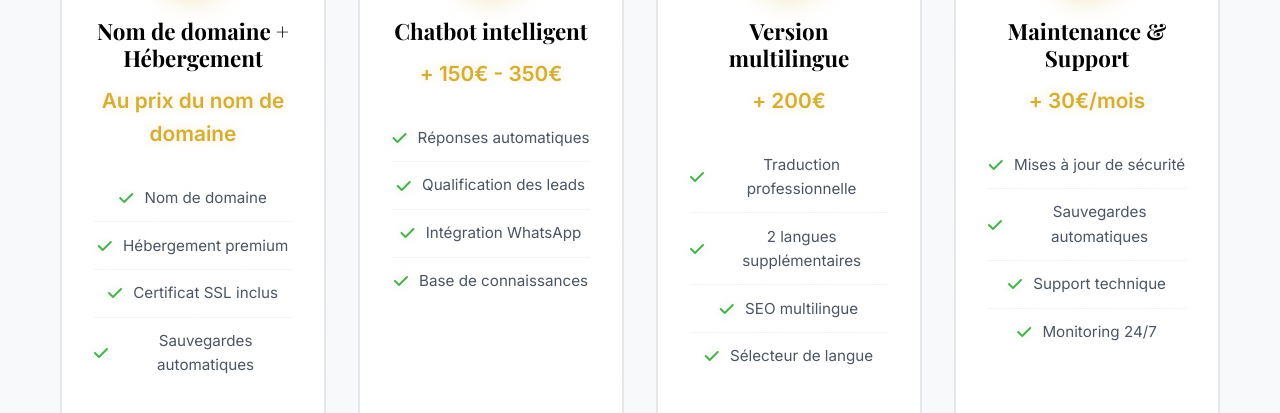
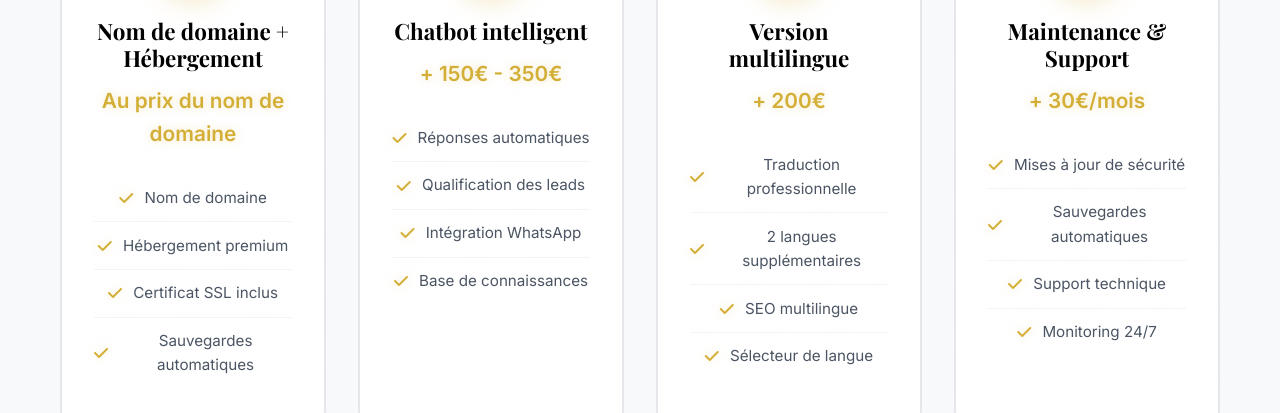
Before and after one commit to EnzoRG2/onyx-web, a website: page index.html in a window 1280 px wide. Shown: the part 5300-5713 px from the top of the page. Drawn offline with nearby package versions, Linux system fonts and the light colour scheme.

Commit message:
Change option cards checkmarks from green to golden

```diff
--- a/styles.css
+++ b/styles.css
@@ -607,9 +607,9 @@ h1, h2, h3, h4, h5, h6 {
 }
 
 .option-features i {
-    color: #4CAF50;
+    color: #D4AF37;
     font-size: 1rem;
-    filter: drop-shadow(0 0 5px rgba(76, 175, 80, 0.3));
+    filter: drop-shadow(0 0 5px rgba(212, 175, 55, 0.3));
 }
 
 .price {
```
